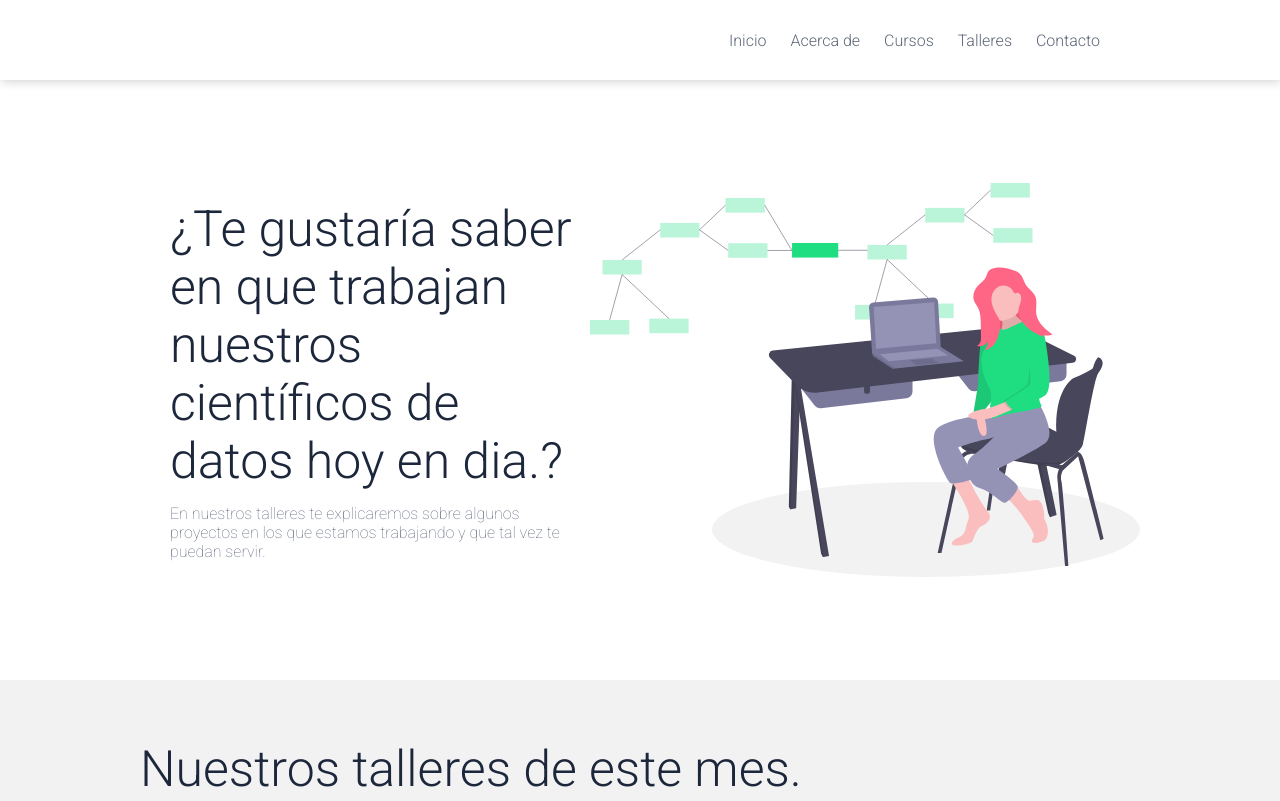
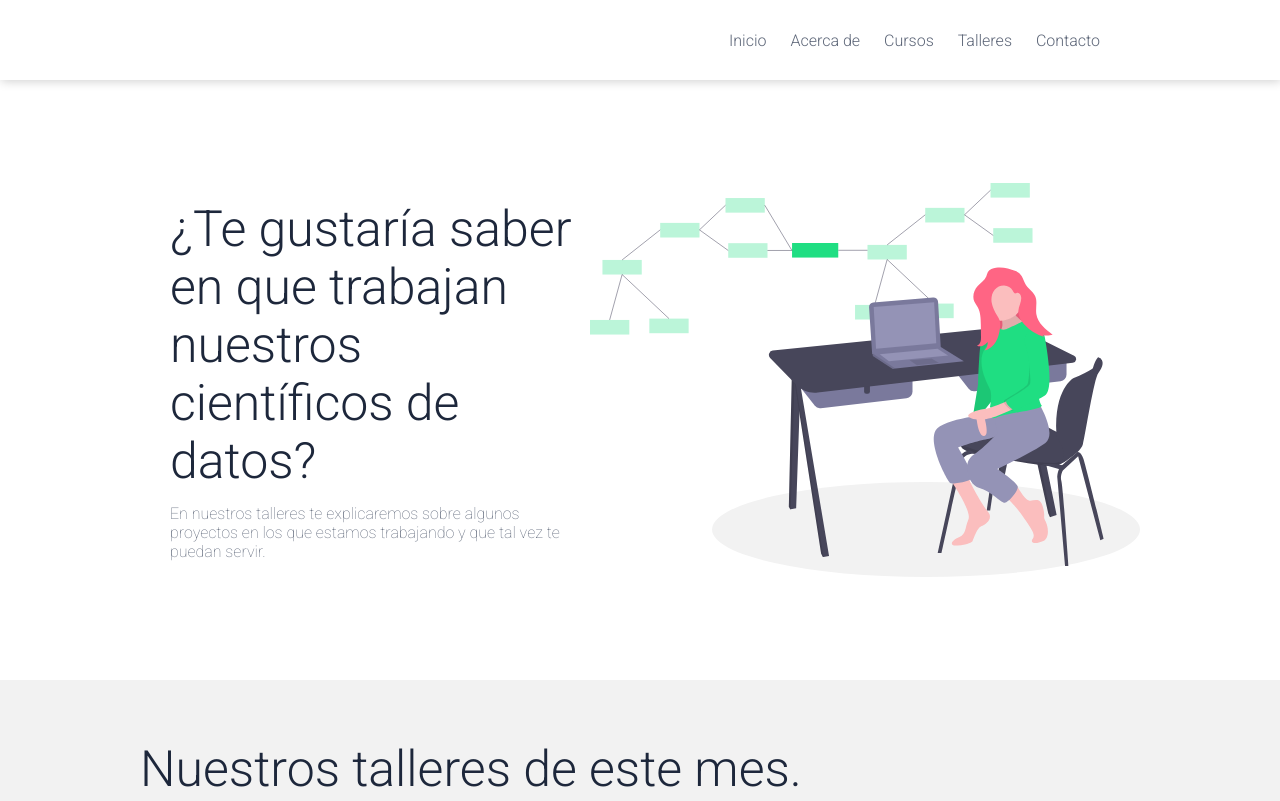
Before and after one commit to LuisAlbertoRT/CienciadedatosMexico, a plain HTML site: page Talleres.html in a window 1280 px wide. Shown: the top 801 px of the page. Drawn offline with nearby package versions, Linux system fonts and the light colour scheme.

Commit message:
Cambio de iconos

```diff
--- a/Talleres.html
+++ b/Talleres.html
@@ -5,10 +5,11 @@
     <meta charset="UTF-8">
     <meta name="viewport" content="width=device-width, initial-scale=1.0">
     <meta http-equiv="X-UA-Compatible" content="ie=edge">
-    <title>Página web AlexCG</title>
+    <title>Talleres</title>
     <link rel="stylesheet" href="./Talleres/css/estilos.css">
     <link href="https://fonts.googleapis.com/css?family=Roboto:100,300,400,700&display=swap" rel="stylesheet">
     <link href="https://unpkg.com/aos@2.3.1/dist/aos.css" rel="stylesheet">
+    <link rel="shortcut icon" href="./Estructura/notebook.gif" type="image/x-icon">
 </head>
 
 <body>
@@ -32,7 +33,7 @@
         <div class="contenedor">
             <section class="contenido-header">
                 <section class="textos-header">
-                    <h1>¿Te gustaría saber en que trabajan nuestros científicos de datos hoy en dia.?</h1>
+                    <h1>¿Te gustaría saber en que trabajan nuestros científicos de datos?</h1>
                     <p>En nuestros talleres te explicaremos sobre algunos proyectos en los que estamos trabajando
                         y que tal vez te puedan servir. </p>
                 </section>
```
Also changed, not shown: Contacto.html (+1 -1 lines), Curso.html (+1 -1 lines), index.html (+1 -1 lines), Comandos para actualizar.txt (added).
